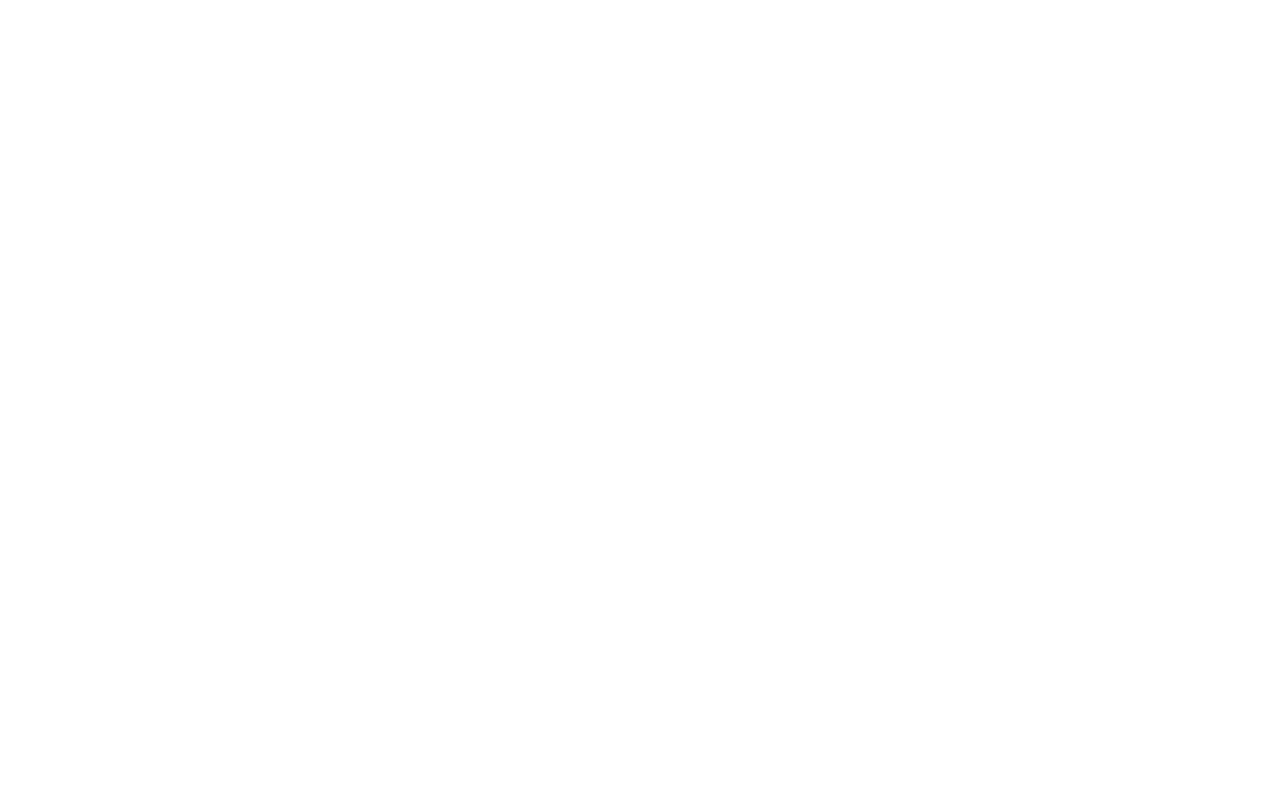
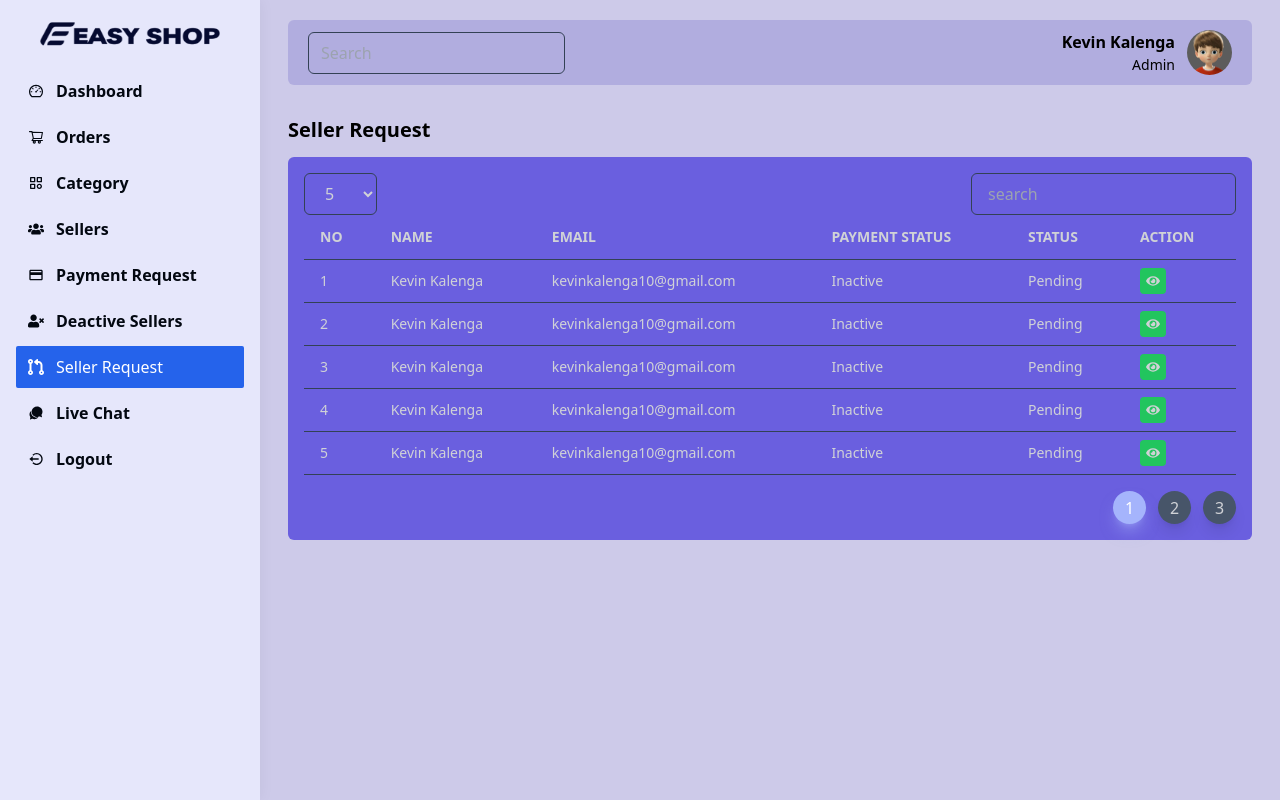
Before and after one commit to kevinkalenga/Ecommerce_Vendor_Mrn, a React (Create React App) app in the folder dashboard/: page /admin/dashboard/sellers-request in a window 1280 px wide. Before the commit this address had no page. Built offline with nearby package versions, Linux system fonts and the light colour scheme.

Commit message:
Deactive sellers request page design part 1

```diff
--- a/dashboard/src/router/routes/adminRoutes.js
+++ b/dashboard/src/router/routes/adminRoutes.js
@@ -8,6 +8,7 @@
 const Sellers = lazy(() => import("../../views/admin/Sellers"));
 const PaymentRequest = lazy(() => import("../../views/admin/PaymentRequest"));
 const DeactiveSellers = lazy(() => import("../../views/admin/DeactiveSellers"));
+const SellerRequest = lazy(()=> import('../../views/admin/SellerRequest'))
 
 
 
@@ -42,4 +43,9 @@
         element : <DeactiveSellers />,
         role : 'admin'
     },
+    {
+        path: 'admin/dashboard/sellers-request',
+        element : <SellerRequest/> ,
+        role : 'admin'
+    }
 ]
--- /dev/null
+++ b/dashboard/src/views/admin/SellerRequest.jsx
@@ -0,0 +1,90 @@
+import { Link } from 'react-router-dom';
+import Pagination from '../Pagination';
+import { FaEye } from "react-icons/fa";
+import React, { useState } from 'react';
+
+const SellerRequest = () => {
+    const [currentPage, setCurrentPage] = useState(1)
+    const [searchValue, setSearchValue] = useState('')
+    const [parPage, setParPage] = useState(5)
+    const [show, setShow] =  useState(false)
+
+    return (
+        <div className='px-2 lg:px-7 pt-5'>
+
+      <h1 className='text-[20px] font-bold mb-3'>  Seller Request </h1>
+
+             <div className='w-full p-4 bg-[#6a5fdf] rounded-md'>
+
+             <div className='flex justify-between items-center'>
+                    <select onChange={(e) => setParPage(parseInt(e.target.value))} className='px-4 py-2 focus:border-indigo-500 outline-none bg-[#6a5fdf] border border-slate-700 rounded-md text-[#d0d2d6]'>
+                        <option value="5">5</option>
+                        <option value="10">10</option>
+                        <option value="20">20</option>
+                    </select>
+                    <input className='px-4 py-2 focus:border-indigo-500 outline-none bg-[#6a5fdf] border border-slate-700 rounded-md text-[#d0d2d6]' type="text" placeholder='search' />
+                </div>
+
+                <div className='relative overflow-x-auto'>
+    <table className='w-full text-sm text-left text-[#d0d2d6]'>
+        <thead className='text-sm text-[#d0d2d6] uppercase border-b border-slate-700'>
+        <tr>
+            <th scope='col' className='py-3 px-4'>No</th>
+            <th scope='col' className='py-3 px-4'>Name</th>
+            <th scope='col' className='py-3 px-4'>Email</th>
+            <th scope='col' className='py-3 px-4'>Payment Status</th>
+            <th scope='col' className='py-3 px-4'>Status</th>
+            <th scope='col' className='py-3 px-4'>Action</th>
+        </tr>
+        </thead>
+
+        <tbody>
+            {
+                [1,2,3,4,5].map((d, i) => <tr className='border-b border-slate-700' key={i}>
+                <td scope='row' className='py-2 px-4 font-medium whitespace-nowrap'>{d}</td>
+                <td scope='row' className='py-2 px-4 font-medium whitespace-nowrap'>Kevin Kalenga </td>
+                <td scope='row' className='py-2 px-4 font-medium whitespace-nowrap'>kevinkalenga10@gmail.com</td>
+                <td scope='row' className='py-2 px-4 font-medium whitespace-nowrap'>
+                    <span>Inactive</span> </td>
+
+               <td scope='row' className='py-2 px-4 font-medium whitespace-nowrap'>
+                    <span>Pending</span> </td>
+
+
+                <td scope='row' className='py-2 px-4 font-medium whitespace-nowrap'>
+                    <div className='flex justify-start items-center gap-4'>
+                    <Link className='p-[6px] bg-green-500 rounded hover:shadow-lg hover:shadow-green-500/50'> <FaEye /> </Link>
+
+                    </div>
+
+                    </td>
+            </tr> )
+            }
+
+
+        </tbody>
+    </table>
+    </div>
+
+    <div className='w-full flex justify-end mt-4 bottom-4 right-4'>
+        <Pagination
+            pageNumber = {currentPage}
+            setPageNumber = {setCurrentPage}
+            totalItem = {50}
+            parPage = {parPage}
+            showItem = {3}
+        />
+        </div>
+
+
+
+
+
+
+             </div>
+
+        </div>
+    );
+};
+
+export default SellerRequest;
```
